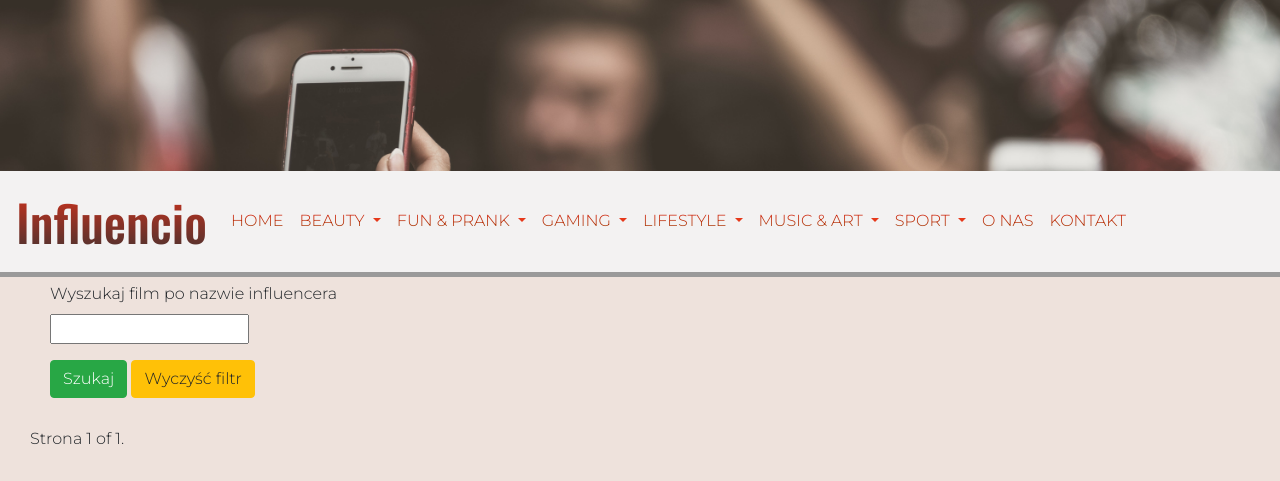
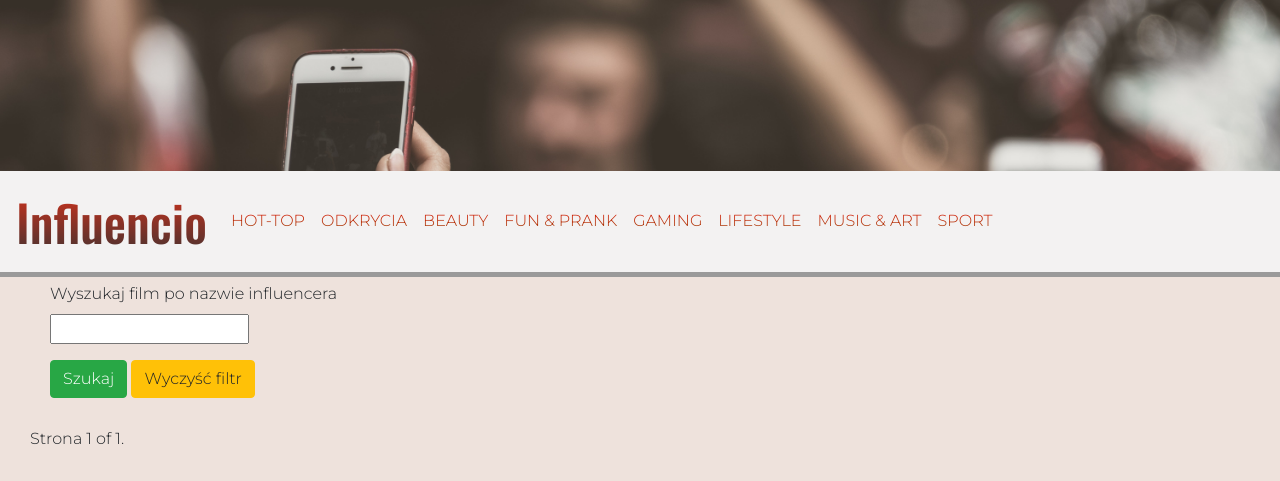
Before and after one commit to TomPrint/influencio, a Django app: page / in a window 1280 px wide. Shown: the top 481 px of the page. Run offline with Django 3.2, Linux system fonts and the light colour scheme; the visitor is signed in with stand-in values (Sample User, id 1); data that the repository does not hold is empty; some libraries are stand-ins or nearby versions.

Commit message:
Simplified/Updated navbar Links

```diff
--- a/src/templates/navbar.html
+++ b/src/templates/navbar.html
@@ -9,105 +9,52 @@
         </button>
         <div class="collapse navbar-collapse" id="navbarNavDropdown">
             <ul class="navbar-nav">
-                <li class="nav-item active">
+                <!-- <li class="nav-item active">
                     <a class="nav-link nav-neon1" href="#">HOME<span class="sr-only">(current)</span></a>
-                </li>
-                <li class="nav-item dropdown">
-                    <a class="nav-link dropdown-toggle nav-neon2" href="#" id="navbarDropdownMenuLink" role="button"
-                        data-toggle="dropdown" aria-haspopup="true" aria-expanded="false">
-                        BEAUTY
-                    </a>
-                    <div class="dropdown-menu" aria-labelledby="navbarDropdownMenuLink">
-                        <a class="dropdown-item" href="#">NEWSY</a>
-                        <div class="dropdown-divider"></div>
-                        <a class="dropdown-item" href="#">WYDARZENIA</a>
-                        <div class="dropdown-divider"></div>
-                        <a class="dropdown-item" href="#">HOT TOP</a>
-                    </div>
+                </li> -->
+
+                <li class="nav-item">
+                    <a class="nav-link nav-neon4" href="#">HOT-TOP</a>
                 </li>
 
-                <li class="nav-item dropdown">
-                    <a class="nav-link dropdown-toggle nav-neon3" href="#" id="navbarDropdownMenuLink" role="button"
-                        data-toggle="dropdown" aria-haspopup="true" aria-expanded="false">
-                        FUN & PRANK
-                    </a>
-                    <div class="dropdown-menu" aria-labelledby="navbarDropdownMenuLink">
-                        <a class="dropdown-item" href="#">NEWSY</a>
-                        <div class="dropdown-divider"></div>
-                        <a class="dropdown-item" href="#">WYDARZENIA</a>
-                        <div class="dropdown-divider"></div>
-                        <a class="dropdown-item" href="#">HOT TOP</a>
-                    </div>
+                <li class="nav-item">
+                    <a class="nav-link nav-neon2" href="#">ODKRYCIA</a>
                 </li>
 
-                <li class="nav-item dropdown">
-                    <a class="nav-link dropdown-toggle nav-neon4" href="#" id="navbarDropdownMenuLink" role="button"
-                        data-toggle="dropdown" aria-haspopup="true" aria-expanded="false">
-                        GAMING
-                    </a>
-                    <div class="dropdown-menu" aria-labelledby="navbarDropdownMenuLink">
-                        <a class="dropdown-item" href="#">NEWSY</a>
-                        <div class="dropdown-divider"></div>
-                        <a class="dropdown-item" href="#">WYDARZENIA</a>
-                        <div class="dropdown-divider"></div>
-                        <a class="dropdown-item" href="#">HOT TOP</a>
-                    </div>
+                <li class="nav-item">
+                    <a class="nav-link nav-neon2" href="#">BEAUTY</a>
+                </li>
+
+                <li class="nav-item">
+                    <a class="nav-link nav-neon3" href="#">FUN & PRANK</a>
+                </li>
+
+                <li class="nav-item">
+                    <a class="nav-link nav-neon4" href="#">GAMING</a>
                 </li>
 
 
-                <li class="nav-item dropdown">
-                    <a class="nav-link dropdown-toggle nav-neon5" href="#" id="navbarDropdownMenuLink" role="button"
-                        data-toggle="dropdown" aria-haspopup="true" aria-expanded="false">
-                        LIFESTYLE
-                    </a>
-                    <div class="dropdown-menu" aria-labelledby="navbarDropdownMenuLink">
-                        <a class="dropdown-item" href="#">NEWSY</a>
-                        <div class="dropdown-divider"></div>
-                        <a class="dropdown-item" href="#">WYDARZENIA</a>
-                        <div class="dropdown-divider"></div>
-                        <a class="dropdown-item" href="#">HOT TOP</a>
-                    </div>
+                <li class="nav-item">
+                    <a class="nav-link nav-neon5" href="#">LIFESTYLE</a>
                 </li>
 
 
-                <li class="nav-item dropdown">
-                    <a class="nav-link dropdown-toggle nav-neon6" href="#" id="navbarDropdownMenuLink" role="button"
-                        data-toggle="dropdown" aria-haspopup="true" aria-expanded="false">
-                        MUSIC & ART
-                    </a>
-                    <div class="dropdown-menu" aria-labelledby="navbarDropdownMenuLink">
-                        <a class="dropdown-item" href="#">NEWSY</a>
-                        <div class="dropdown-divider"></div>
-                        <a class="dropdown-item" href="#">WYDARZENIA</a>
-                        <div class="dropdown-divider"></div>
-                        <a class="dropdown-item" href="#">HOT TOP</a>
-                    </div>
+                <li class="nav-item">
+                    <a class="nav-link nav-neon6" href="#">MUSIC & ART</a>
                 </li>
 
 
-                <li class="nav-item dropdown">
-                    <a class="nav-link dropdown-toggle nav-neon7" href="#" id="navbarDropdownMenuLink" role="button"
-                        data-toggle="dropdown" aria-haspopup="true" aria-expanded="false">
-                        SPORT
-                    </a>
-                    <div class="dropdown-menu" aria-labelledby="navbarDropdownMenuLink">
-                        <a class="dropdown-item" href="#">NEWSY</a>
-                        <div class="dropdown-divider"></div>
-                        <a class="dropdown-item" href="#">WYDARZENIA</a>
-                        <div class="dropdown-divider"></div>
-                        <a class="dropdown-item" href="#">HOT TOP</a>
-                    </div>
+                <li class="nav-item">
+                    <a class="nav-link  nav-neon7" href="#">SPORT</a>
                 </li>
 
 
-
-
-                <li class="nav-item">
+                <!-- <li class="nav-item">
                     <a class="nav-link nav-neon8" href="#">O NAS</a>
                 </li>
                 <li class="nav-item">
                     <a class="nav-link nav-neon9" href="#">KONTAKT</a>
-                </li>
+                </li> -->
 
             </ul>
         </div>
```
